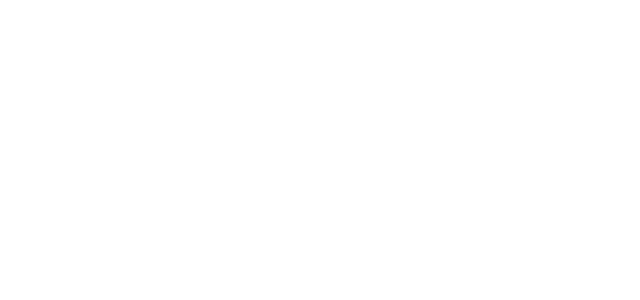
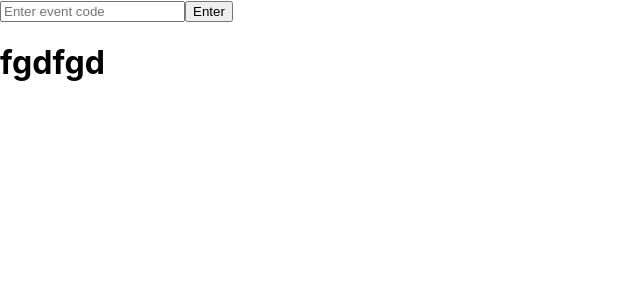
Before and after one commit to AakaashG/MatchCardStats, a React (Create React App) app: page / in a window 1280 px wide. Shown: the top 300 px of the page, without its empty margins (0-640 px from the left). Built offline with nearby package versions, Linux system fonts and the light colour scheme.

Commit message:
imported flask for backend and created an input/submit thing for frontend

```diff
--- a/src/App.js
+++ b/src/App.js
@@ -1,10 +1,31 @@
-import logo from './logo.svg';
 import './App.css';
+import React, {useState} from 'react';
 
 function App() {
+  const [eventCode, setEventCode] = useState("fgdfgd");
+  const [isLoading, setIsLoading] = useState(false);
+  const [isEntered, setIsEntered] = useState(false);
+  const [text, setText] = useState("");
+  const [data, setData] = useState([]);
+
+  const handleChange = ({target}) => {
+    setText(target.value);
+    setEventCode(target.value);
+  }
+
   return (
     <div>
-
+      <form onSubmit={(e)=> {
+        e.preventDefault();
+        setText("");
+      }}>
+        <input placeholder="Enter event code" value={text} onChange={handleChange}>
+        </input>
+        <button type="submit">Enter</button>
+      </form>
+      <h1>{eventCode}</h1>
+      <table>
+      </table>
     </div>
   );
 }
```
Also changed, not shown: 1 other file (tests, documents, lock files or other folders).
